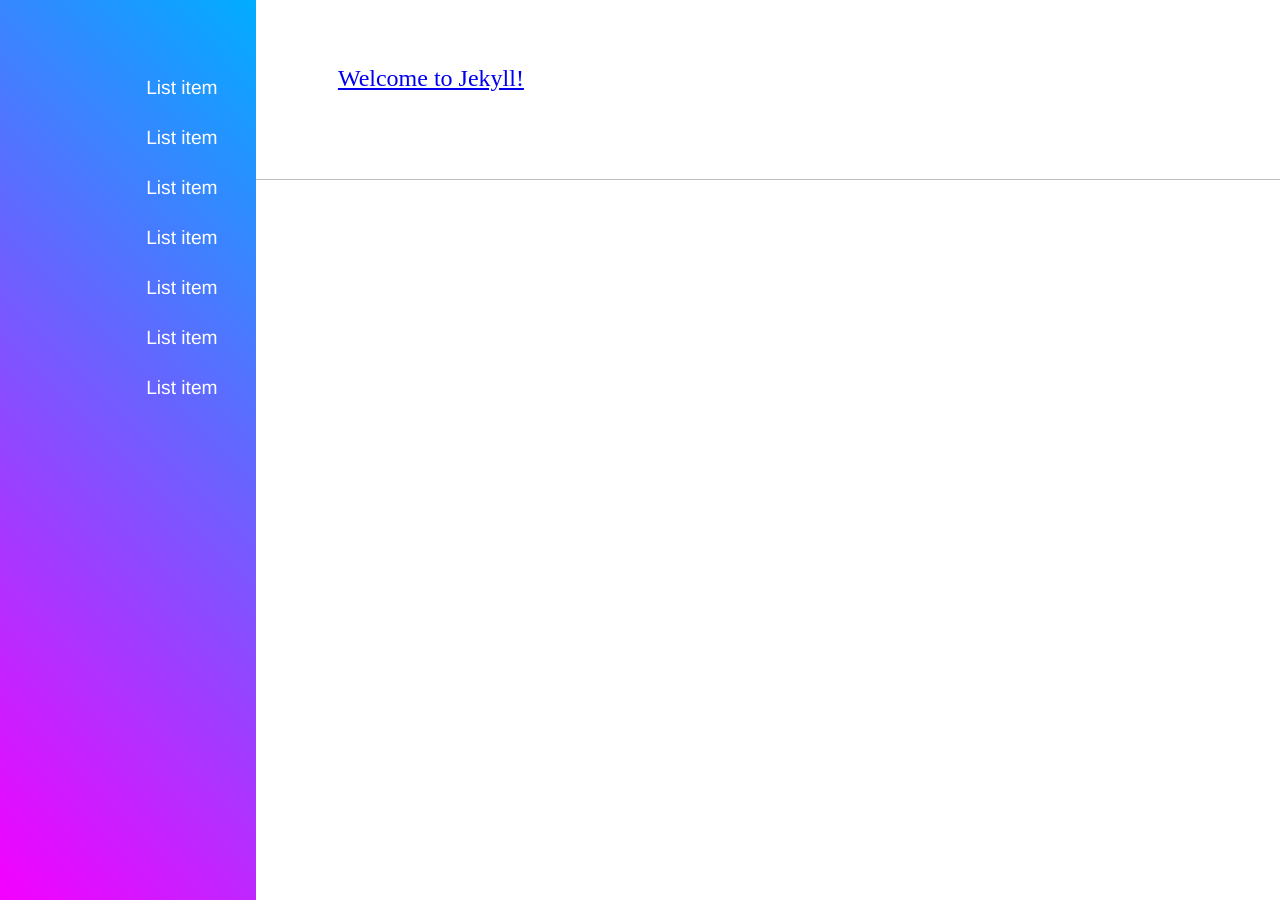
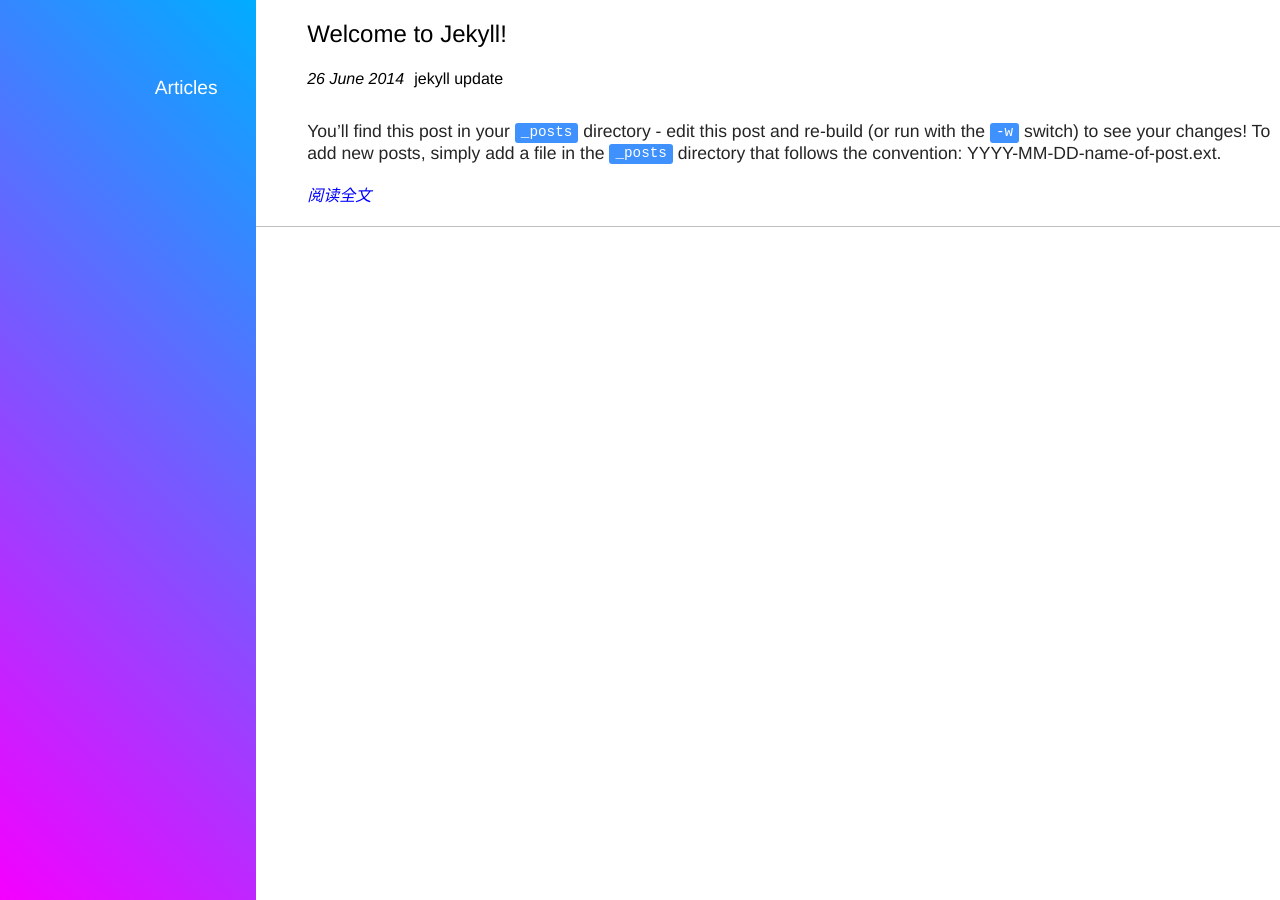
Before and after one commit to guotechfin/qar.github.io, a Jekyll site: the page built from index.html, in a window 1280 px wide. Built offline with Jekyll 4.4.1, drawn with Linux system fonts in a browser that asks for light colours; Markdown is read by kramdown in place of the engine named in the settings.

Commit message:
theme: I'll name it 'Forest'

```diff
--- a/_layouts/pages.html
+++ b/_layouts/pages.html
@@ -13,13 +13,7 @@
   <!-- nav zone -->
   <div id="navbar">
     <ul>
-      <li>List item </li>
-      <li>List item </li>
-      <li>List item </li>
-      <li>List item </li>
-      <li>List item </li>
-      <li>List item </li>
-      <li>List item </li>
+      <li><a href="/">Articles</a></li>
     </ul>
   </div>
 
--- a/_posts/2014-06-26-welcome-to-jekyll.markdown
+++ b/_posts/2014-06-26-welcome-to-jekyll.markdown
@@ -9,6 +9,8 @@
 To add new posts, simply add a file in the `_posts` directory that follows the convention: YYYY-MM-DD-name-of-post.ext.
 
 Jekyll also offers powerful support for code snippets:
+
+
 
 {% highlight ruby %}
 def print_hi(name)
--- a/css/main.css
+++ b/css/main.css
@@ -53,16 +53,72 @@
 #main .item {
   float: left;
   width: 100%;
-  height: 20%;
+  min-height: 20%;
+  height: auto;
   border-bottom: 1px solid silver;
   box-sizing: border-box;
+  padding-left: 5%;
+  padding-bottom: 2%;
+  font-family: 'Helvetica';
 }
 
 .item h2 {
-  margin-left: 8%;
+  text-align: left;
+  vertical-align: middle;
+  margin-left: 0;
   font-weight: normal;
-  position: relative;
-  top: 25%;
+  width: 100%;
+  height: 30px;
+}
+
+ul.meta {
+  list-style: none;
+  width: 100%;
+  float: left;
+  margin-top: 0;
+  margin-right: 0;
+  margin-left: 0;
+  padding-left: 0;
+}
+ul.meta li {
+  float: left;
+}
+
+.content {
+  float: left;
+  font-size: 1.1em;
+  color: rgb(37, 37, 37);
+  font-family: "Helvetica";
+  font-weight: lighter;
+}
+p > code {
+  display: inline-block;
+  background: rgb(63, 146, 253);;
+  border-radius: 3px;
+  width: auto;
+  padding: 1px 6px 3px 6px;
+  height: auto;
+  vertical-align: middle;
+  text-align: center;
+  color: white;
+
+}
+.item .whole-article-promote {
+  font-style: italic;
+  color: blue;
+  text-decoration: none;
+}
+.item .whole-article-promote:hover {
+  text-decoration: underline;
+}
+
+.meta .timestamp {
+  font-style: italic;
+  margin-right: 10px;
+}
+.item h2 a {
+  color: inherit;
+  text-decoration: none;
 }
 
 #main .post {
@@ -80,8 +136,7 @@
 .post ul.meta {
   float: left;
   width: 100%;
-  background: pink;
-  height: 50px;
+  height: auto;
   margin-top: 0;
   list-style: none;
 }
@@ -90,8 +145,18 @@
   float: left;
 }
 
-
-
 .item h3:hover {
   cursor: pointer;
 }
+
+#navbar ul a {
+  color: white;
+  text-decoration: none;
+}
+#navbar ul a:visited {
+  color: white;
+}
+
+#navbar ul a:hover {
+  text-decoration: none;
+}
--- a/index.html
+++ b/index.html
@@ -5,6 +5,13 @@
 
 {% for post in site.posts %}
  <div class="item">
-   <h2><a href="{{ post.url }}">{{ post.title }}<a></h2>
+   <h2><a href="{{ post.url }}">{{ post.title }}</a></h2>
+   <ul class="meta">
+     <li class="timestamp">{{ post.date | date_to_long_string }}</li>
+     <li class="category">{{ post.categories | join('.') }}</li>
+     <li class="tags">{{ post.tags | sort}}</li>
+   </ul>
+   <p class="content">{{ post.excerpt | remove: '<p>' | remove: '</p>' }}</p>
+   <a class="whole-article-promote" href="{{ post.url }}">阅读全文</a>
  </div>
 {% endfor %}
```
Also changed, not shown: _layouts/post.html (+4 -4 lines), 1 other file.
